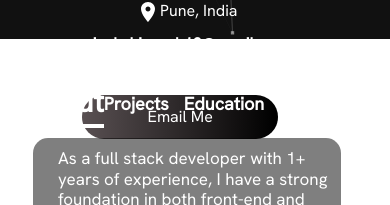
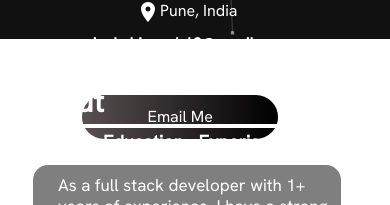
Before and after one commit to singhshivansh/portfolio-react-website, a React (Create React App) app: page / in a window 390 px wide. Shown: the part 805-1010 px from the top of the page. Built offline with nearby package versions, Linux system fonts and the light colour scheme.

Commit message:
scroll changes

```diff
--- a/src/Components/Navbar.js
+++ b/src/Components/Navbar.js
@@ -38,8 +38,8 @@ const Navbar = () => {
         animate = 'visible'
         className=""
         >
-            <div className='d-flex justify-content-between'>
-                <div className="navbar__active">
+            <div className='d-lg-flex d-md-block justify-content-between'>
+                <div className="navbar__active ">
                     {active}
                 </div>
                 <div className='d-flex flex-column justify-content-center'>
--- a/src/index.css
+++ b/src/index.css
@@ -23,8 +23,10 @@ body{
 
 /* width */
 ::-webkit-scrollbar {
-  width: 12px;
+  width: 8px;
 }
+
+
 
 /* Track */
 ::-webkit-scrollbar-track {
@@ -76,7 +78,7 @@ body{
 
 .app_main{
   background-color: transparent;
-  overflow: auto;
+  /* overflow: auto; */
   height: 32rem;
   margin-top: 15vh;
   border-radius: 30px;
@@ -92,3 +94,10 @@ body{
   /* margin-right: 30px; margin-top: 10px; */
   /* background-color: tomato; */
 }
+
+@media screen and (max-width : 600px) {
+  ::-webkit-scrollbar {
+    width: 3px;
+    border-radius: 100%;
+  }
+}
```
